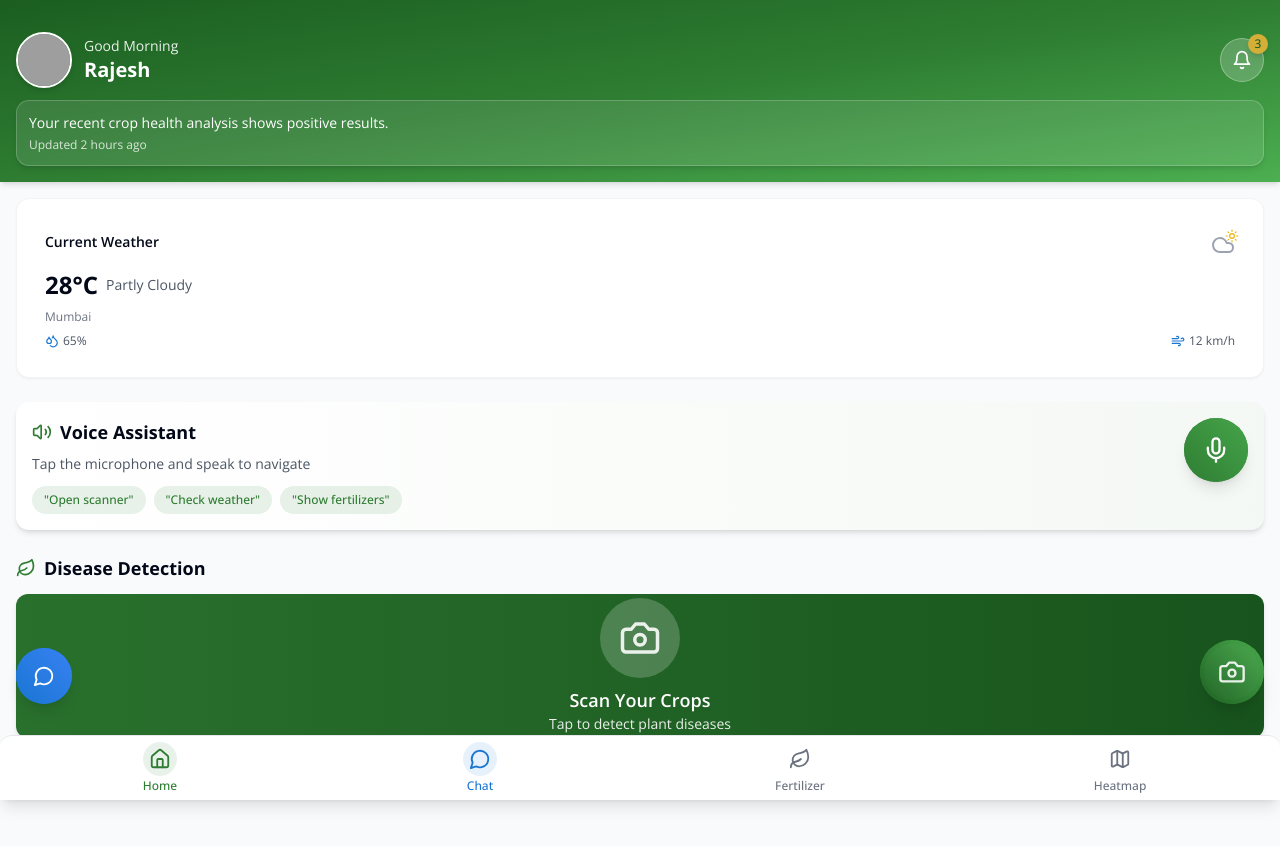
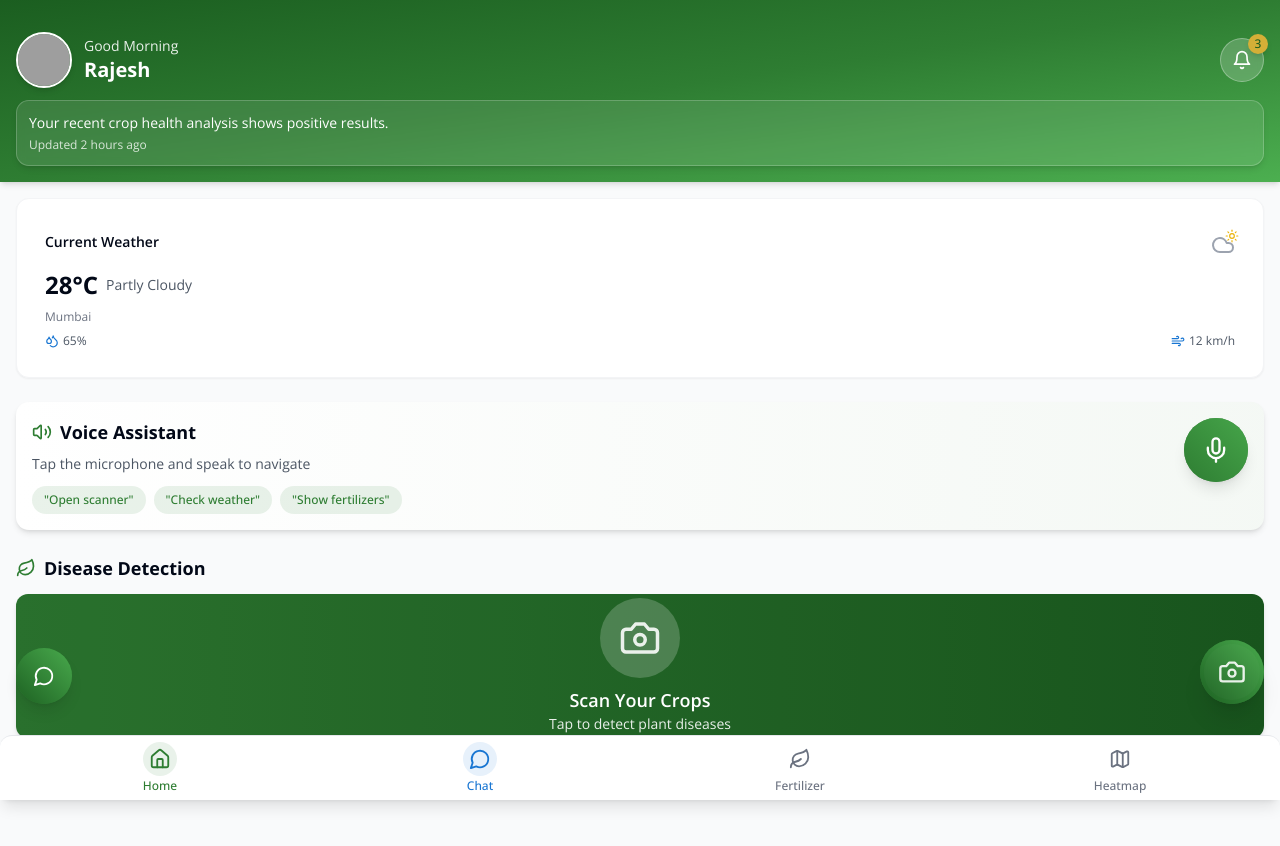
Before and after one commit to iamRajamurugan/smart-cultivation-assistant-02, a React (Vite) app: page / in a window 1280 px wide. Shown: the top 846 px of the page. Built offline with nearby package versions, Linux system fonts and the light colour scheme; grey boxes are pictures that could not be loaded.

Commit message:
Remove chat icon and update color
Remove the chat icon from the home page and change the color of the chat button to green.

```diff
--- a/src/components/common/FloatingActionButton.tsx
+++ b/src/components/common/FloatingActionButton.tsx
@@ -25,10 +25,10 @@ const FloatingActionButton = () => {
       {/* Chat Button */}
       <button
         onClick={() => setAssistantOpen(true)}
-        className="fixed bottom-24 left-4 z-20 h-14 w-14 rounded-full bg-farming-sky text-white shadow-lg flex items-center justify-center"
+        className="fixed bottom-24 left-4 z-20 h-14 w-14 rounded-full bg-farming-green text-white shadow-lg flex items-center justify-center"
         aria-label="Open AI Assistant"
       >
-        <div className="absolute inset-0 rounded-full bg-gradient-to-tr from-farming-sky to-blue-500 opacity-90"></div>
+        <div className="absolute inset-0 rounded-full bg-gradient-to-tr from-farming-green-dark to-farming-green-light opacity-90"></div>
         <MessageCircle size={22} className="relative z-10" />
       </button>
 
--- a/src/pages/Home.tsx
+++ b/src/pages/Home.tsx
@@ -29,12 +29,6 @@ const Home = () => {
 
       {/* Floating scanner button */}
       <FloatingActionButton />
-
-      {/* AI Assistant */}
-      <AIAssistant
-        isOpen={assistantOpen}
-        onClose={() => setAssistantOpen(false)}
-      />
     </PageContainer>
   );
 };
```
